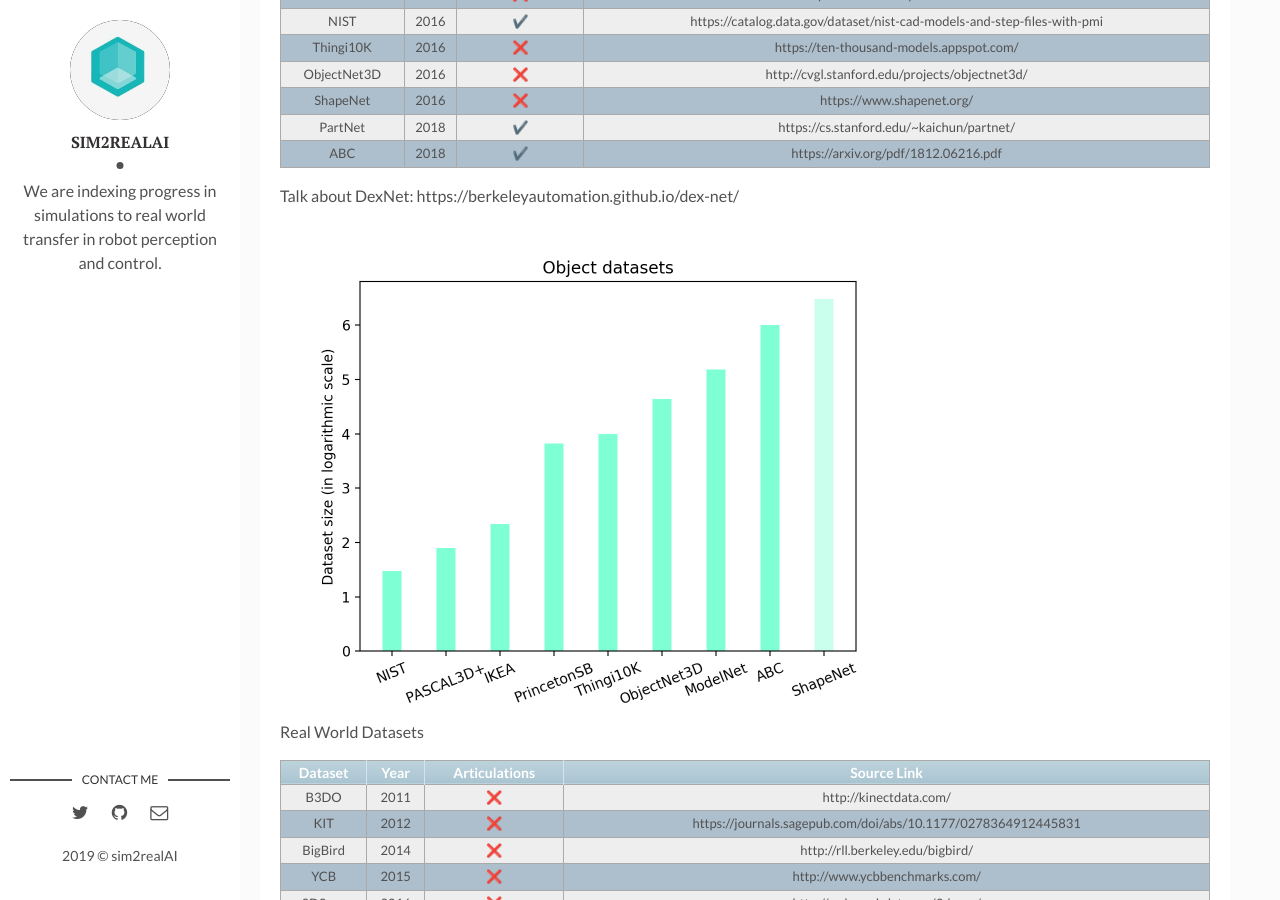
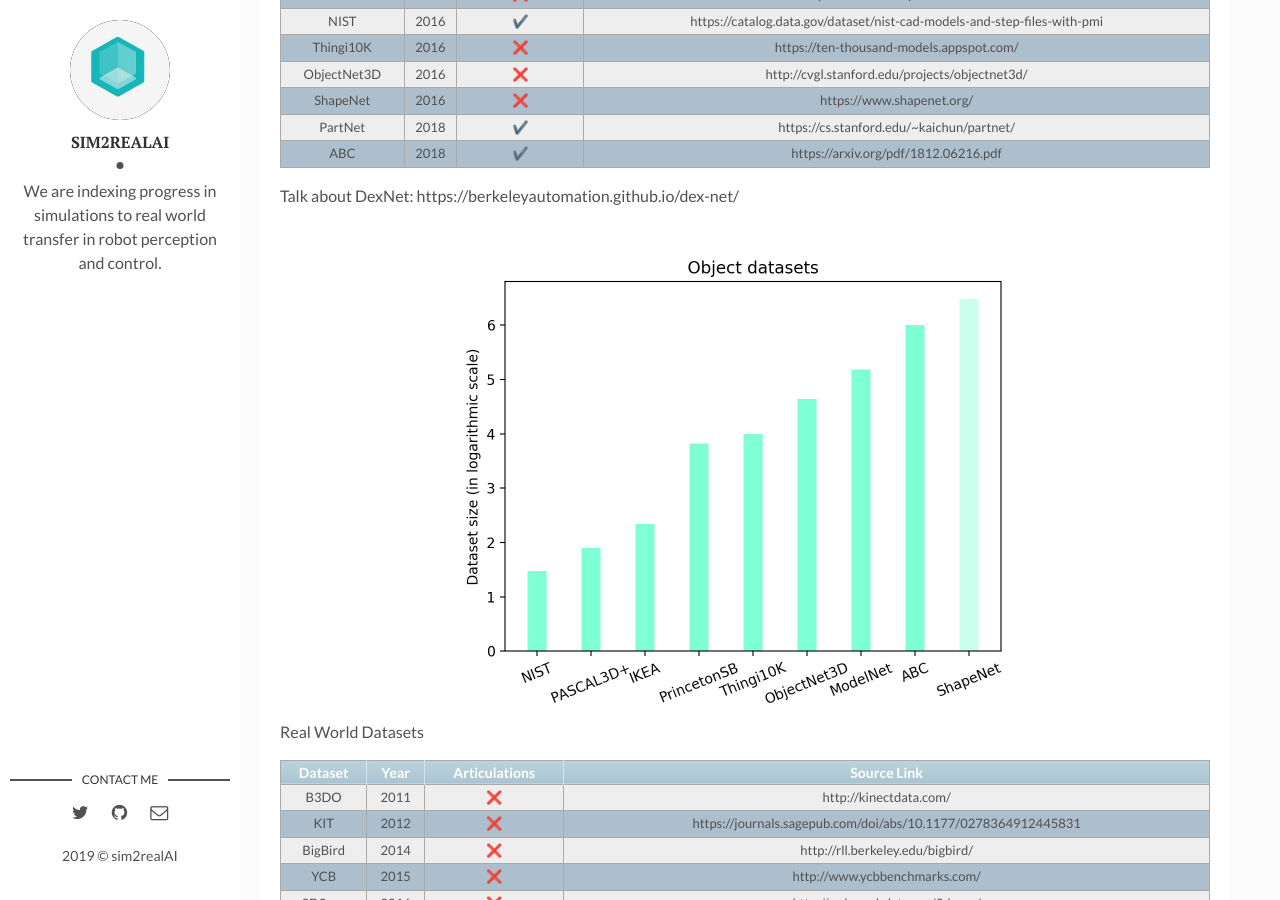
Before and after one commit to backupsim2realai/backupsim2realai.github.io, a Jekyll site: the page built from _posts/2019-01-15-Synthetic-Datasets-of-Objects-Part-I.markdown, in a window 1280 px wide and 900 px high, scrolled down 474 px. Built offline with Jekyll 4.4.1, drawn with Linux system fonts in a browser that asks for light colours; emoji names are drawn with the system emoji font.

Commit message:
adding center align image
Signed-off-by: Ankur Handa <ahanda@nvidia.com>

```diff
--- a/_posts/2019-01-15-Synthetic-Datasets-of-Objects-Part-I.markdown
+++ b/_posts/2019-01-15-Synthetic-Datasets-of-Objects-Part-I.markdown
@@ -31,7 +31,7 @@
 
 Talk about DexNet: https://berkeleyautomation.github.io/dex-net/
 
-<img src="/assets/img/2019-01-15/object_datasets.jpg" width="640" align="middle">
+<center><img src="/assets/img/2019-01-15/object_datasets.jpg" width="640"></center>
 
 <!--![Graph](/assets/img/2019-01-15/object_datasets.jpg)-->
 
```
